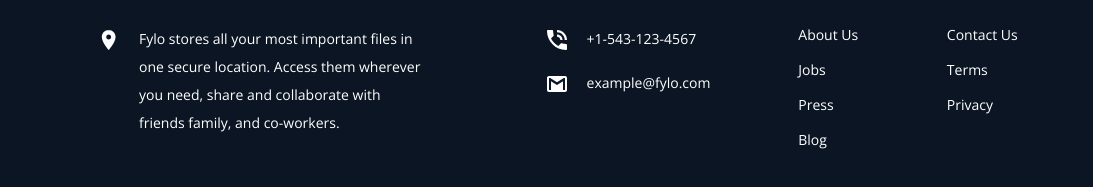
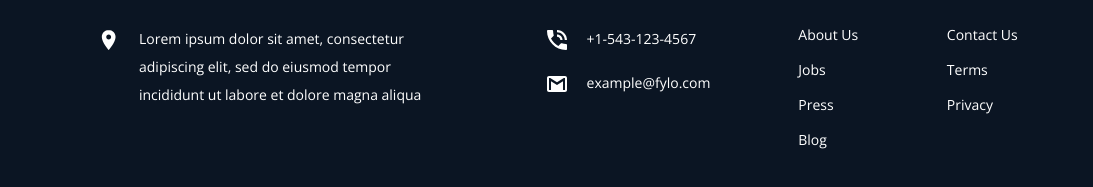
Before and after one commit to JharD-1/fylo-landing-page, a plain HTML site: page index.html in a window 1280 px wide. Shown: the part 2949-3136 px from the top of the page, 0-1093 px from the left. Drawn offline with nearby package versions, Linux system fonts and the light colour scheme.

Commit message:
Update index.html

```diff
--- a/index.html
+++ b/index.html
@@ -254,7 +254,8 @@
                 <svg class="list__icone">
                   <use xlink:href="#icon-icon-location" href="#icon-icon-location"></use>
                 </svg>
-                <span class="list__label"><span class="link__animation-text">Fylo stores all your most important files in one secure location. Access them wherever you need, share and collaborate with friends family, and co-workers.</span></span>
+                <span class="list__label"><span class="link__animation-text">Lorem ipsum dolor sit amet, consectetur adipiscing elit, sed do eiusmod
+                            tempor incididunt ut labore et dolore magna aliqua</span></span>
               </a>
             </div>
             <div class="footer__content__elt__contact footer__content__elt__contact--2">
```
